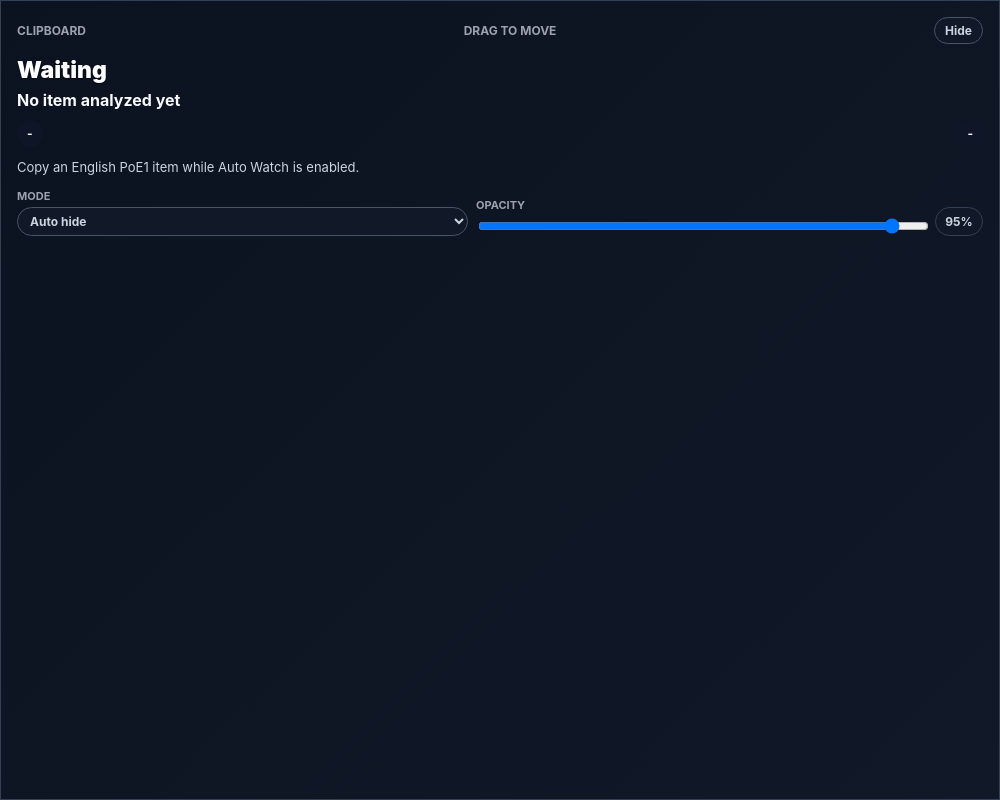
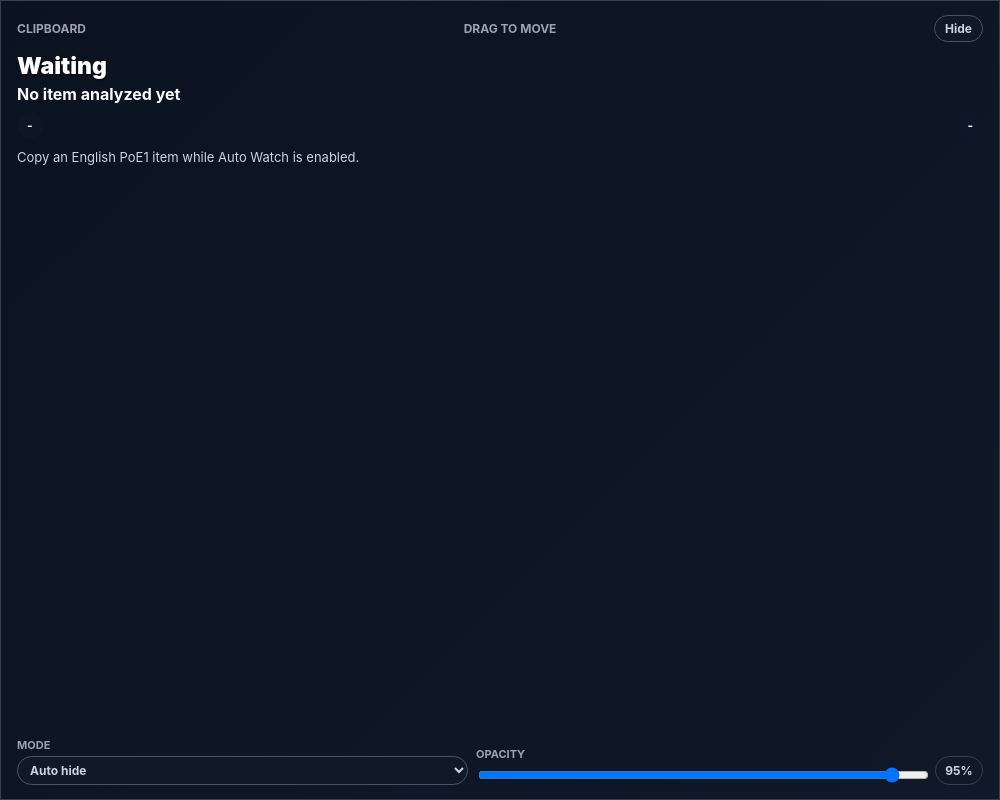
Before and after one commit to sinbumu/PoE1-Local-Item-Value-Prediction-System, an Electron app: page desktop/floating/index.html in a window 1000 px wide. Drawn offline with Linux system fonts and the light colour scheme; no server answers.

Commit message:
플로팅창 개선.
수정했습니다.

변경:
- floating window 높이 `250` → `310`
- floating card 내부를 grid 레이아웃으로 변경해서 하단 controls가 잘리지 않게 조정
- recommendation 문구는 최대 3줄까지 보이도록 확장
- 여전히 작은 높이 환경에서는 font/controls가 줄어드는 media rule 추가

검증:
- `node --check desktop/main.js` 통과
- linter 오류 없음

Windows에서 기존 floating window 위치/크기 캐시가 남아있어도 새 창 생성 시 높이는 310으로 뜰 겁니다. 그래도 이상하면 tray에서 앱 완전 종료 후 다시 실행해보면 됩니다.

```diff
--- a/desktop/floating/styles.css
+++ b/desktop/floating/styles.css
@@ -11,11 +11,13 @@ body {
 }
 
 .card {
+  display: grid;
+  grid-template-rows: auto auto auto auto minmax(42px, 1fr) auto;
   width: 100vw;
   height: 100vh;
   border: 1px solid #334155;
   background: linear-gradient(135deg, #0b1220, #111827);
-  padding: 16px;
+  padding: 14px 16px;
 }
 
 .drag-region {
@@ -95,7 +97,7 @@ select {
 }
 
 .decision {
-  margin-top: 12px;
+  margin-top: 10px;
   color: #ffffff;
   font-size: 23px;
   font-weight: 900;
@@ -104,7 +106,7 @@ select {
 }
 
 .item-name {
-  margin-top: 6px;
+  margin-top: 4px;
   color: #f8fafc;
   font-size: 16px;
   font-weight: 700;
@@ -114,7 +116,7 @@ select {
 }
 
 .meta-row {
-  margin-top: 10px;
+  margin-top: 8px;
 }
 
 .meta-row span {
@@ -126,13 +128,13 @@ select {
 
 p {
   display: -webkit-box;
-  margin: 12px 0 0;
+  margin: 10px 0 0;
   overflow: hidden;
   color: #cbd5e1;
   font-size: 13px;
   line-height: 1.35;
   -webkit-box-orient: vertical;
-  -webkit-line-clamp: 2;
+  -webkit-line-clamp: 3;
 }
 
 .controls {
@@ -140,7 +142,21 @@ p {
   grid-template-columns: minmax(120px, 1fr) minmax(120px, 1fr) 48px;
   gap: 8px;
   align-items: end;
-  margin-top: 12px;
+  margin-top: 10px;
+}
+
+@media (max-height: 270px) {
+  .decision {
+    font-size: 20px;
+  }
+
+  p {
+    -webkit-line-clamp: 2;
+  }
+
+  .controls {
+    grid-template-columns: minmax(110px, 1fr) minmax(100px, 1fr) 44px;
+  }
 }
 
 .controls label {
--- a/desktop/main.js
+++ b/desktop/main.js
@@ -201,7 +201,7 @@ function createFloatingWindow() {
   const savedBounds = floatingPreferences.bounds;
   floatingWindow = new BrowserWindow({
     width: 420,
-    height: 250,
+    height: 310,
     x: Number.isFinite(savedBounds?.x) ? savedBounds.x : undefined,
     y: Number.isFinite(savedBounds?.y) ? savedBounds.y : undefined,
     show: false,
```
